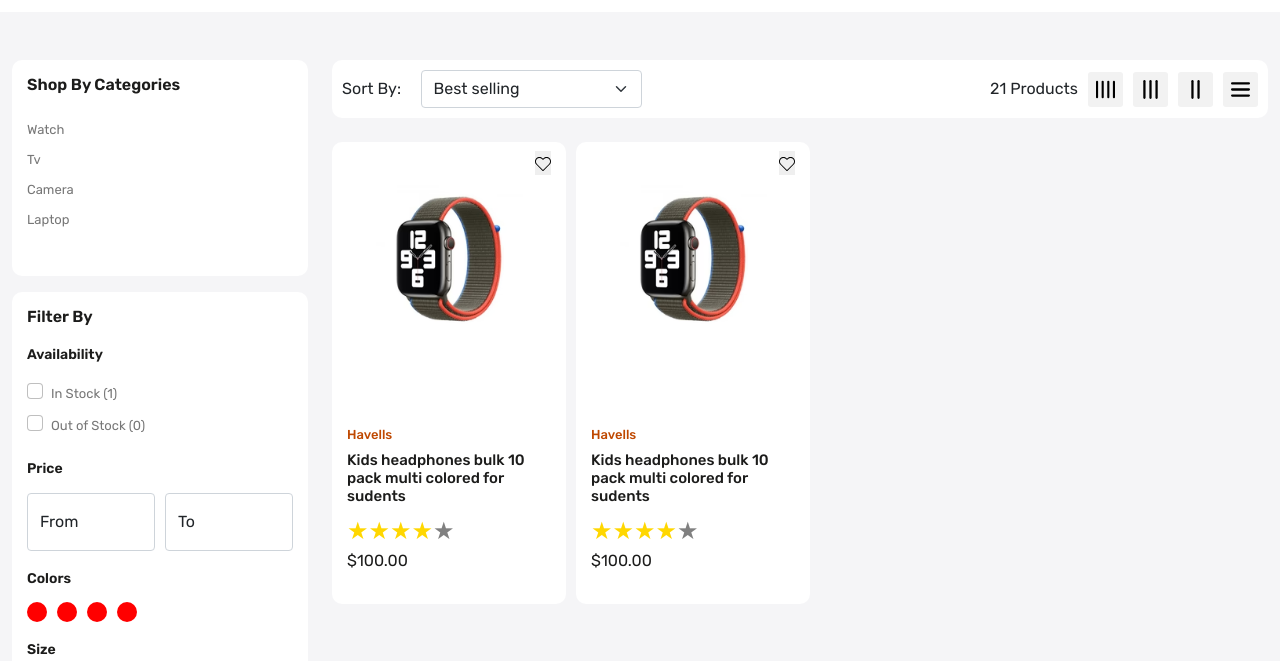
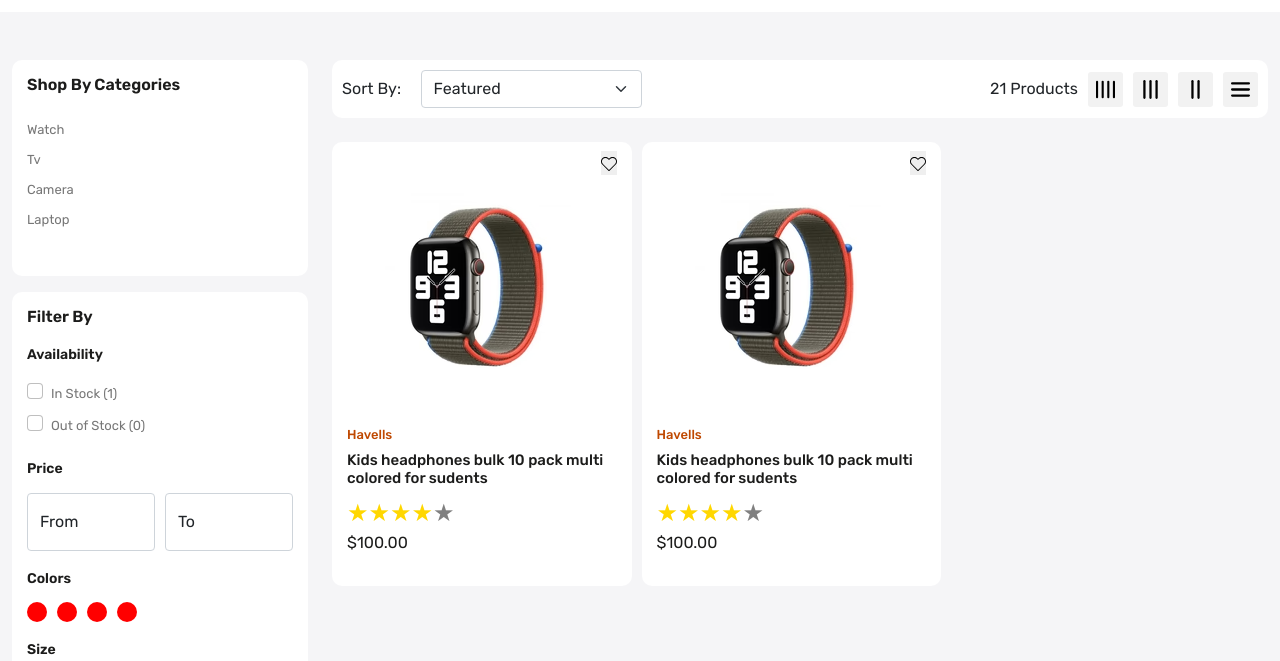
Before and after one commit to Lebin25/MERN_Frontend, a React (Create React App) app: page /product in a window 1280 px wide. Shown: the part 279-940 px from the top of the page. Built offline with nearby package versions, Linux system fonts and the light colour scheme.

Commit message:
updates netlify reload

```diff
--- a/src/components/ProductCard.js
+++ b/src/components/ProductCard.js
@@ -16,7 +16,7 @@
    return (
       <>
          <div
-            className={`${location.pathname == "/store" ? `gr-${grid}` : "col-3"} `}
+            className={`${location.pathname == "/product" ? `gr-${grid}` : "col-3"} `}
          >
             <Link to=':id' className="product-card position-relative">
                <div className="wishlist-icon position-absolute">
@@ -61,7 +61,7 @@
             </Link>
          </div >
          <div
-            className={`${location.pathname == "/store" ? `gr-${grid}` : "col-3"} `}
+            className={`${location.pathname == "/product" ? `gr-${grid}` : "col-3"} `}
          >
             <Link to=':id' className="product-card position-relative">
                <div className="wishlist-icon position-absolute">
--- a/src/pages/OurStore.js
+++ b/src/pages/OurStore.js
@@ -144,9 +144,9 @@
                      <div className="d-flex justify-content-between align-items-center">
                         <div className="d-flex align-items-center gap-10">
                            <p className="mb-0 d-block" style={{ "width": "100px" }}>Sort By:</p>
-                           <select name="" className='form-control form-select' id="">
+                           <select name="" defaultValue={"manual"} className='form-control form-select' id="">
                               <option value="manual">Featured</option>
-                              <option value="best-selling" selected="selected">Best selling</option>
+                              <option value="best-selling">Best selling</option>
                               <option value="title-ascending">Alphabetically, A-Z</option>
                               <option value="title-descending">Alphabetically, Z-A</option>
                               <option value="price-ascending">Price, low to high</option>
```
Also changed, not shown: 1 other file (tests, documents, lock files or other folders).
